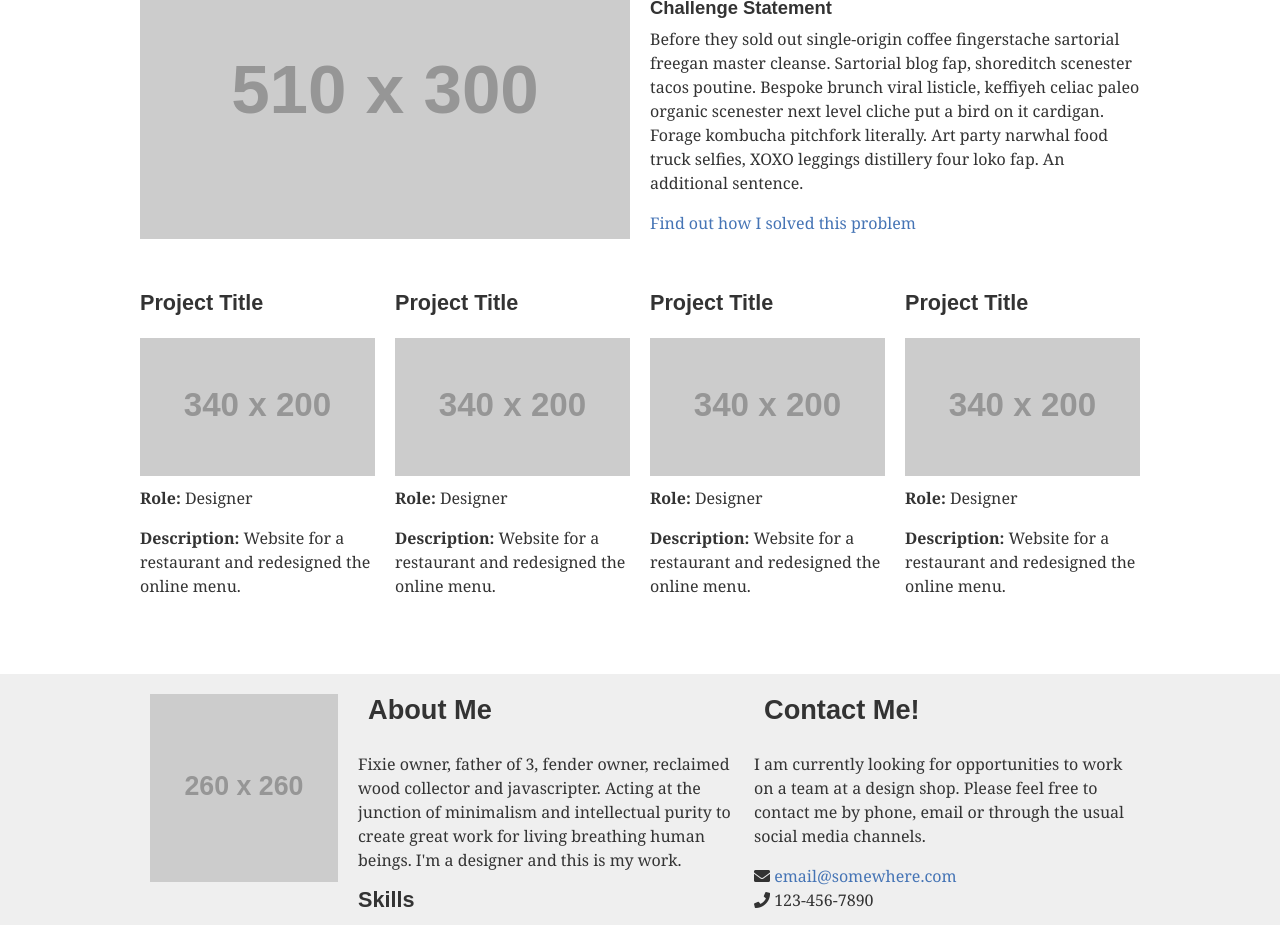
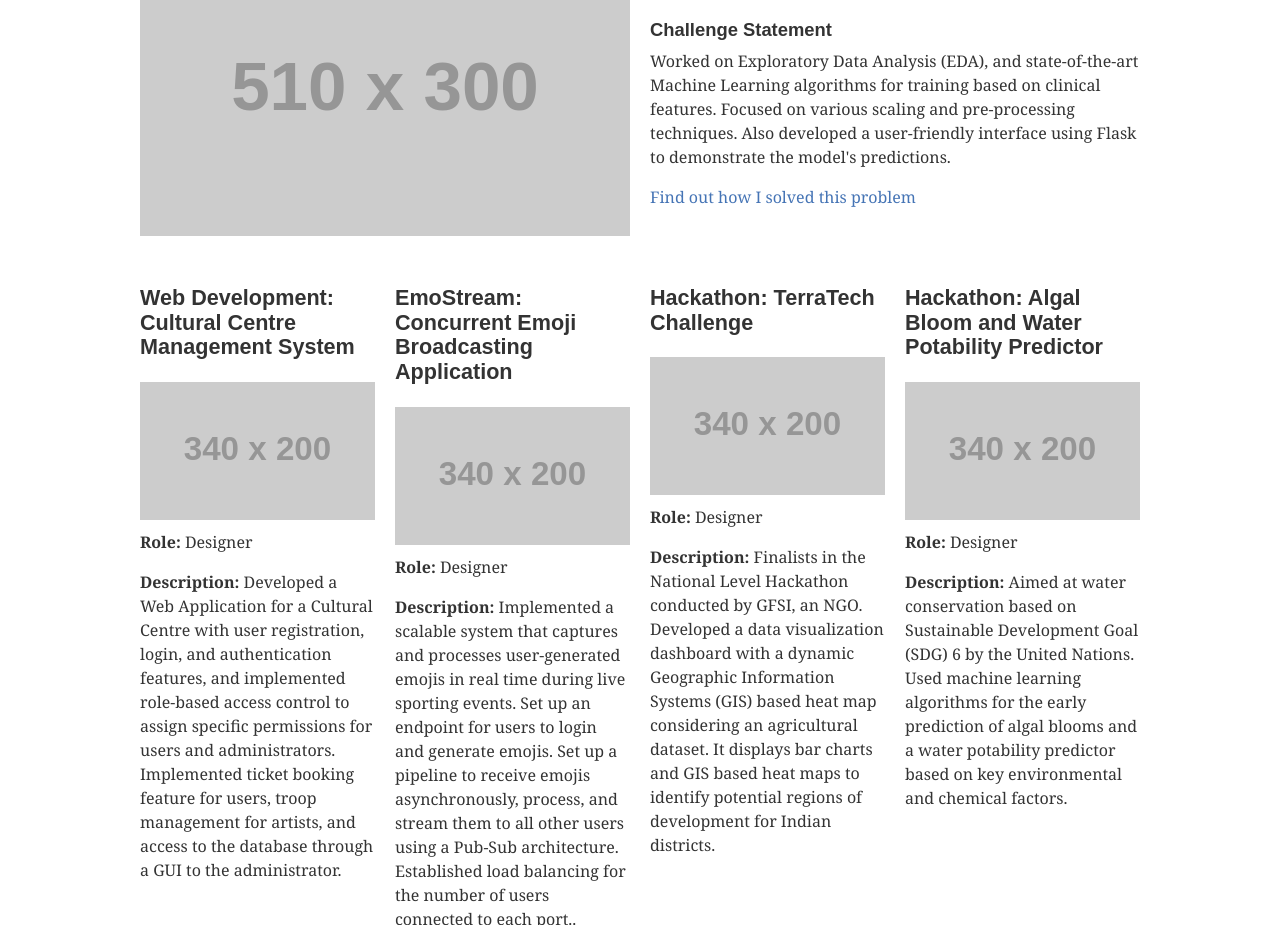
Before and after one commit to AnaghaV17/Portfolio-CC-lab1, a plain HTML site: page index.html in a window 1280 px wide. Shown: the part 389-1314 px from the top of the page. Drawn offline with nearby package versions, Linux system fonts and the light colour scheme; placeholder pictures from the web are drawn by us.

Commit message:
PES1UG22CS082

```diff
--- a/index.html
+++ b/index.html
@@ -4,7 +4,7 @@
 	<meta charset="UTF-8">
 
 	<!--/ /---- Put your name in the title of the page ----/ /-->
-	<title>Put Your Name Here</title>
+	<title>Anagha V</title>
 
 	<!--/ /-------- Normalize CSS --------/ /-->
 	<link href="https://cdnjs.cloudflare.com/ajax/libs/normalize/8.0.1/normalize.min.css" rel="stylesheet">
@@ -38,7 +38,7 @@
         <div class="wrapper">
 
 			<div class="logo-container">
-				<h1>Your<br>Name<br>Portfolio</h1>
+				<h1>Anagha V's Portfolio</h1>
 
 				<!-- ------------------------------------------------------
 				Note that the image of the logo is linked to the home page.
@@ -82,9 +82,9 @@
                 </article>
 
                 <article>
-                	<h3>Title of Project</h3>
+                	<h3>Coronary Artery Disease Prediction using Machine Learning</h3>
                     <h4>Challenge Statement</h4>
-                    <p>Before they sold out single-origin coffee fingerstache sartorial freegan master cleanse. Sartorial blog fap, shoreditch scenester tacos poutine. Bespoke brunch viral listicle, keffiyeh celiac paleo organic scenester next level cliche put a bird on it cardigan. Forage kombucha pitchfork literally. Art party narwhal food truck selfies, XOXO leggings distillery four loko fap. An additional sentence.</p> <p><a href="#">Find out how I solved this problem</a></p>
+                    <p>Worked on Exploratory Data Analysis (EDA), and state-of-the-art Machine Learning algorithms for training based on clinical features. Focused on various scaling and pre-processing techniques. Also developed a user-friendly interface using Flask to demonstrate the model's predictions.</p> <p><a href="#">Find out how I solved this problem</a></p>
                 </article>
             </section> <!-- end row -->
 
@@ -102,31 +102,32 @@
             <section class="projects">
 
             	<article>
-                	<h3>Project Title</h3>
+                	<h3>Web Development: Cultural Centre Management System
+</h3>
                 	<a href="#"><img src="https://dummyimage.com/340x200/c4c4c4/fff&text=Another+Project" alt="image"></a>
                     <p><strong>Role:</strong> Designer</p>
-                    <p><strong>Description:</strong> Website for a restaurant and redesigned the online menu.</p>
+                    <p><strong>Description:</strong> Developed a Web Application for a Cultural Centre with user registration, login, and authentication features, and implemented role-based access control to assign specific permissions for users and administrators. Implemented ticket booking feature for users, troop management for artists, and access to the database through a GUI to the administrator.</p>
                 </article>
 
                 <article>
-                	<h3>Project Title</h3>
+                	<h3>EmoStream: Concurrent Emoji Broadcasting Application</h3>
                 	<a href="#"><img src="https://dummyimage.com/340x200/c4c4c4/fff&text=Another+Project" alt="image"></a>
                     <p><strong>Role:</strong> Designer</p>
-                    <p><strong>Description:</strong> Website for a restaurant and redesigned the online menu.</p>
+                    <p><strong>Description:</strong> Implemented a scalable system that captures and processes user-generated emojis in real time during live sporting events. Set up an endpoint for users to login and generate emojis. Set up a pipeline to receive emojis asynchronously, process, and stream them to all other users using a Pub-Sub architecture. Established load balancing for the number of users connected to each port..</p>
                 </article>
 
                 <article>
-                	<h3>Project Title</h3>
+                	<h3>Hackathon: TerraTech Challenge</h3>
                 	<a href="#"><img src="https://dummyimage.com/340x200/c4c4c4/fff&text=Another+Project" alt="image"></a>
                     <p><strong>Role:</strong> Designer</p>
-                    <p><strong>Description:</strong> Website for a restaurant and redesigned the online menu.</p>
+                    <p><strong>Description:</strong> Finalists in the National Level Hackathon conducted by GFSI, an NGO. Developed a data visualization dashboard with a dynamic Geographic Information Systems (GIS) based heat map considering an agricultural dataset. It displays bar charts and GIS based heat maps to identify potential regions of development for Indian districts.</p>
                 </article>
 
 				<article>
-                	<h3>Project Title</h3>
+                	<h3>Hackathon: Algal Bloom and Water Potability Predictor</h3>
                 	<a href="#"><img src="https://dummyimage.com/340x200/c4c4c4/fff&text=Another+Project" alt="image"></a>
                     <p><strong>Role:</strong> Designer</p>
-                    <p><strong>Description:</strong> Website for a restaurant and redesigned the online menu.</p>
+                    <p><strong>Description:</strong> Aimed at water conservation based on Sustainable Development Goal (SDG) 6 by the United Nations. Used machine learning algorithms for the early prediction of algal blooms and a water potability predictor based on key environmental and chemical factors.</p>
                 </article>
 
             </section><!-- end row -->
@@ -149,14 +150,14 @@
 
             <article>
 				<h2>About Me</h2>
-				<p>Fixie owner, father of 3, fender owner, reclaimed wood collector and javascripter. Acting at the junction of minimalism and intellectual purity to create great work for living breathing human beings. I'm a designer and this is my work.</p>
+		    <p>I am a Computer Science undergraduate student interested in Data Science, Machine Learning and Artificial Intelligence. I am an enthusiastic learner, and am fascinated by the tech world around me. I am keen on pursuing interdisciplinary research in the fields of Computer Science and Biology, particularly in Biomedicine, and I want to contribute in solving some critical biological mysteries in the world around us.</p>
 				<h3>Skills</h3>
-				<p>I am particularly good at BLAH BLAH and really enjoy BLAH. I am currently learning BLAH and I'm very exited about BLAH BLAH.</p>
+				<p>Interested in Data Science, Machine Learning and Artificial Intelligence.</p>
 			</article>
 
 			<article>
 				<h2>Contact Me!</h2>
-				<p>I am currently looking for opportunities to work on a team at a design shop. Please feel free to contact me by phone, email or through the usual social media channels.</p>
+				<p>I am keen on pursuing interdisciplinary research in the fields of Computer Science and Biology, particularly in Biomedicine, and I want to contribute in solving some critical biological mysteries in the world around us.</p>
 
 				<!-- ------------------------------------------------------
 				Be sure to encode your email address at this site, so you
@@ -189,7 +190,7 @@
     ------------------------------------------------------- -->
     <footer class="primary">
     	<div class="wrapper">
-        	<p class="centered">&copy; 2019 all rights reserved</p>
+        	<p class="centered">&copy; 2025 all rights reserved</p>
         </div>
     </footer>
 
```
